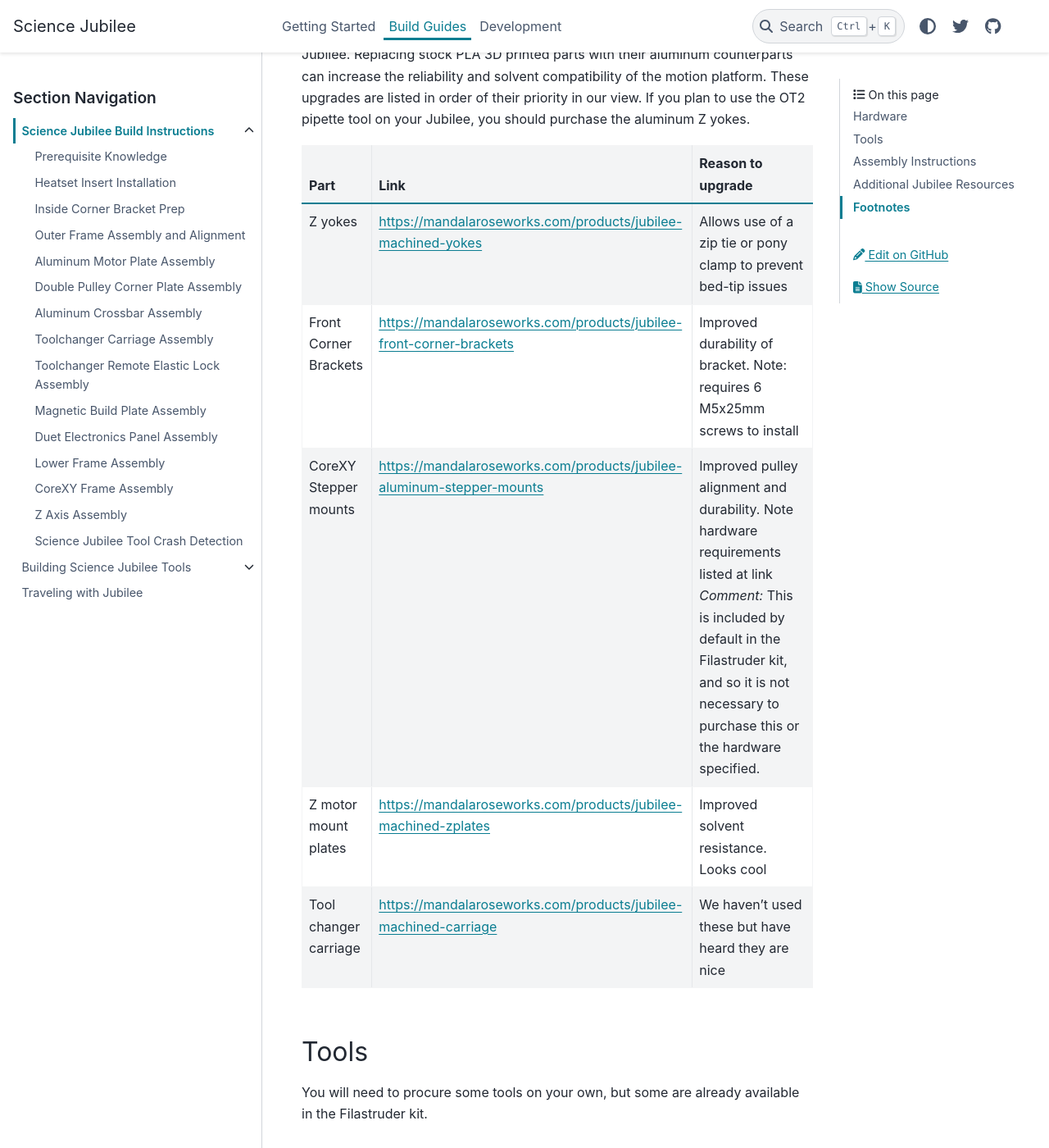
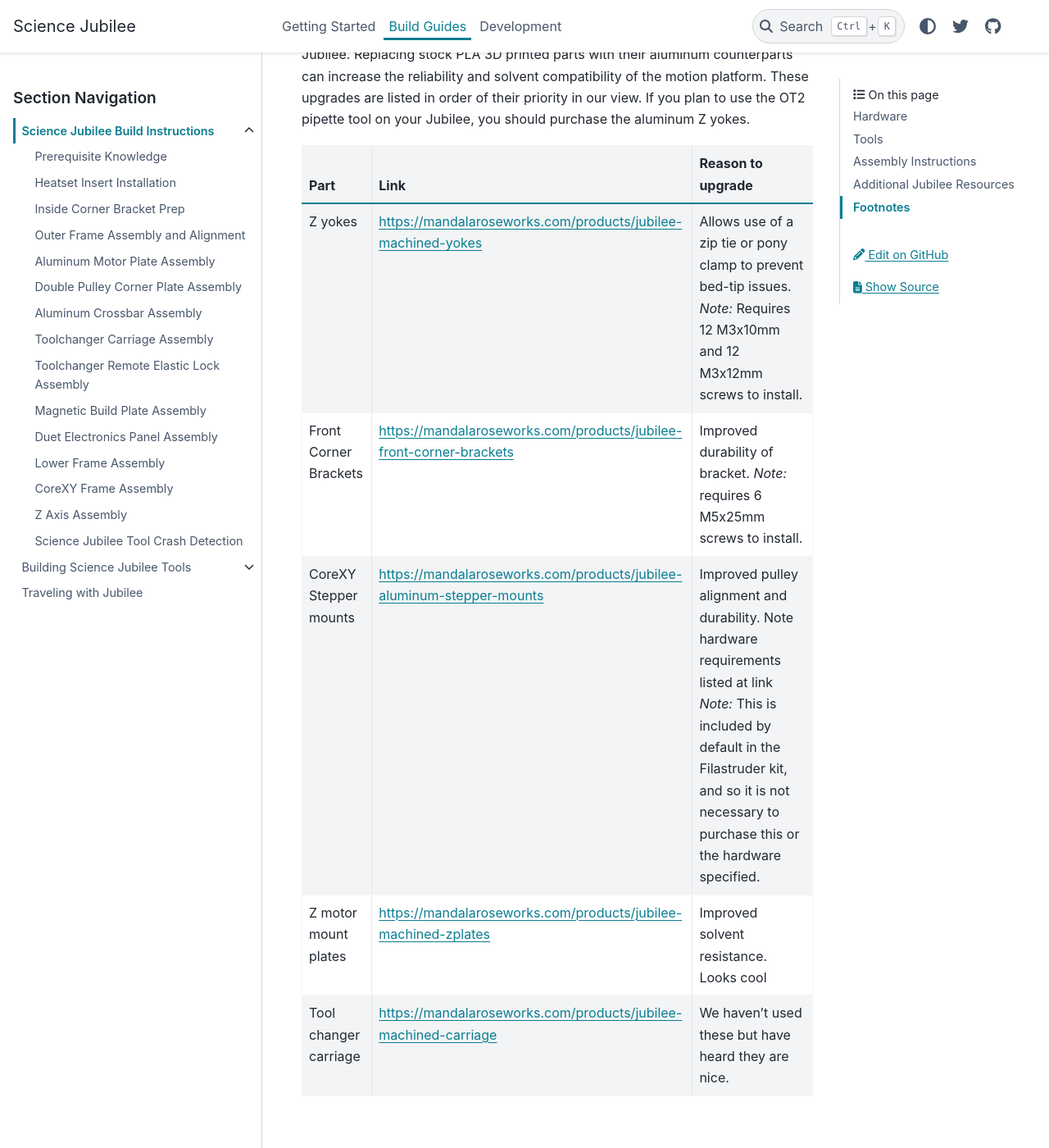
Before and after one commit to machineagency/science-jubilee, a Sphinx documentation site: the page built from docs/building/building_a_jubilee.md, in a window 1280 px wide and 1400 px high, scrolled down 1899 px. Shown: the whole window at 82% size. Built offline with Sphinx 7.4.7 and the PyData theme 0.15.4, drawn with Linux system fonts in a browser that asks for light colours.

Commit message:
Include fastner needs for the machined z-yokes

```diff
--- a/docs/building/building_a_jubilee.md
+++ b/docs/building/building_a_jubilee.md
@@ -45,11 +45,11 @@
 
 | Part | Link | Reason to upgrade |
 | --- | --- | ---|
-| Z yokes | https://mandalaroseworks.com/products/jubilee-machined-yokes | Allows use of a zip tie or pony clamp to prevent bed-tip issues |
-| Front Corner Brackets | https://mandalaroseworks.com/products/jubilee-front-corner-brackets | Improved durability of bracket. Note: requires 6 M5x25mm screws to install |
-| CoreXY Stepper mounts | https://mandalaroseworks.com/products/jubilee-aluminum-stepper-mounts | Improved pulley alignment and durability. Note hardware requirements listed at link  *Comment:* This is included by default in the Filastruder kit, and so it is not necessary to purchase this or the hardware specified. |
+| Z yokes | https://mandalaroseworks.com/products/jubilee-machined-yokes | Allows use of a zip tie or pony clamp to prevent bed-tip issues. *Note:* Requires 12 M3x10mm and 12 M3x12mm screws to install. |
+| Front Corner Brackets | https://mandalaroseworks.com/products/jubilee-front-corner-brackets | Improved durability of bracket. *Note:* requires 6 M5x25mm screws to install. |
+| CoreXY Stepper mounts | https://mandalaroseworks.com/products/jubilee-aluminum-stepper-mounts | Improved pulley alignment and durability. Note hardware requirements listed at link  *Note:* This is included by default in the Filastruder kit, and so it is not necessary to purchase this or the hardware specified. |
 | Z motor mount plates | https://mandalaroseworks.com/products/jubilee-machined-zplates | Improved solvent resistance. Looks cool |
-| Tool changer carriage | https://mandalaroseworks.com/products/jubilee-machined-carriage | We haven't used these but have heard they are nice |
+| Tool changer carriage | https://mandalaroseworks.com/products/jubilee-machined-carriage | We haven't used these but have heard they are nice. |
 
 
 ## Tools
```
Also changed, not shown: docs/building/z_axis.md (+21 -0 lines).
